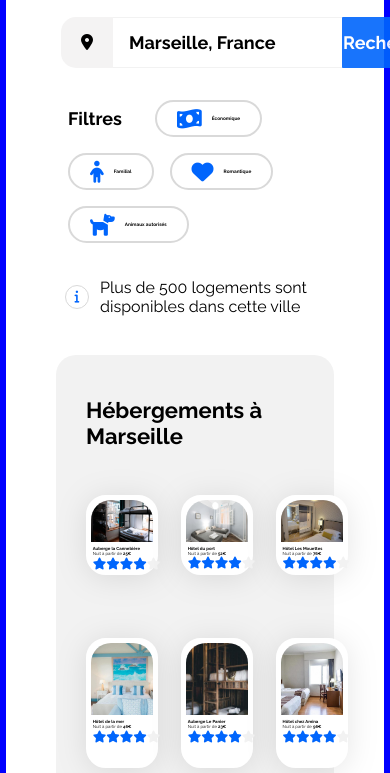
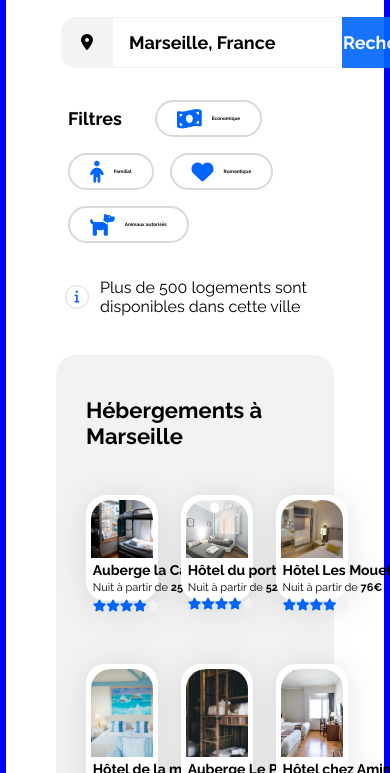
Before and after one commit to DjamelDev/Booki, a plain HTML site: page index.html in a window 390 px wide. Shown: the part 327-1100 px from the top of the page. Drawn offline with Linux system fonts and the light colour scheme.

Commit message:
edit card hebergement tablette

```diff
--- a/css/style.css
+++ b/css/style.css
@@ -504,6 +504,17 @@ footer a {
         width: 100%;
     }
 
+    .apartments-card h3 {
+        font-size: 14px;
+        margin-bottom: 0.2rem;
+    }
+
+    .apartments-card p {
+        font-size: 11px;
+    }
+
+    /* MOST POPULAR */
+
     .apartments-list .container-popular {
         margin: 0 auto;
         width: 100%;
```
